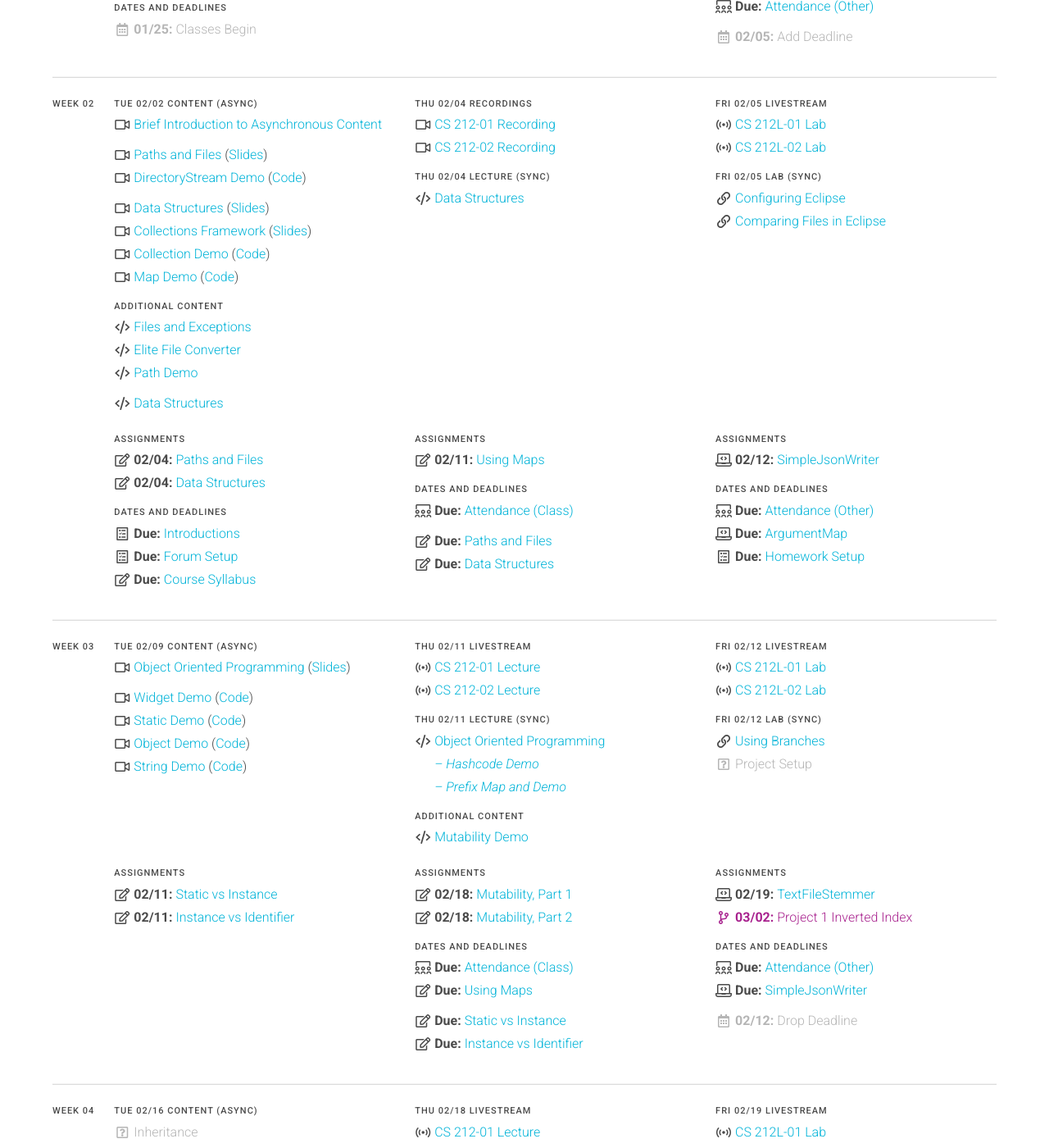
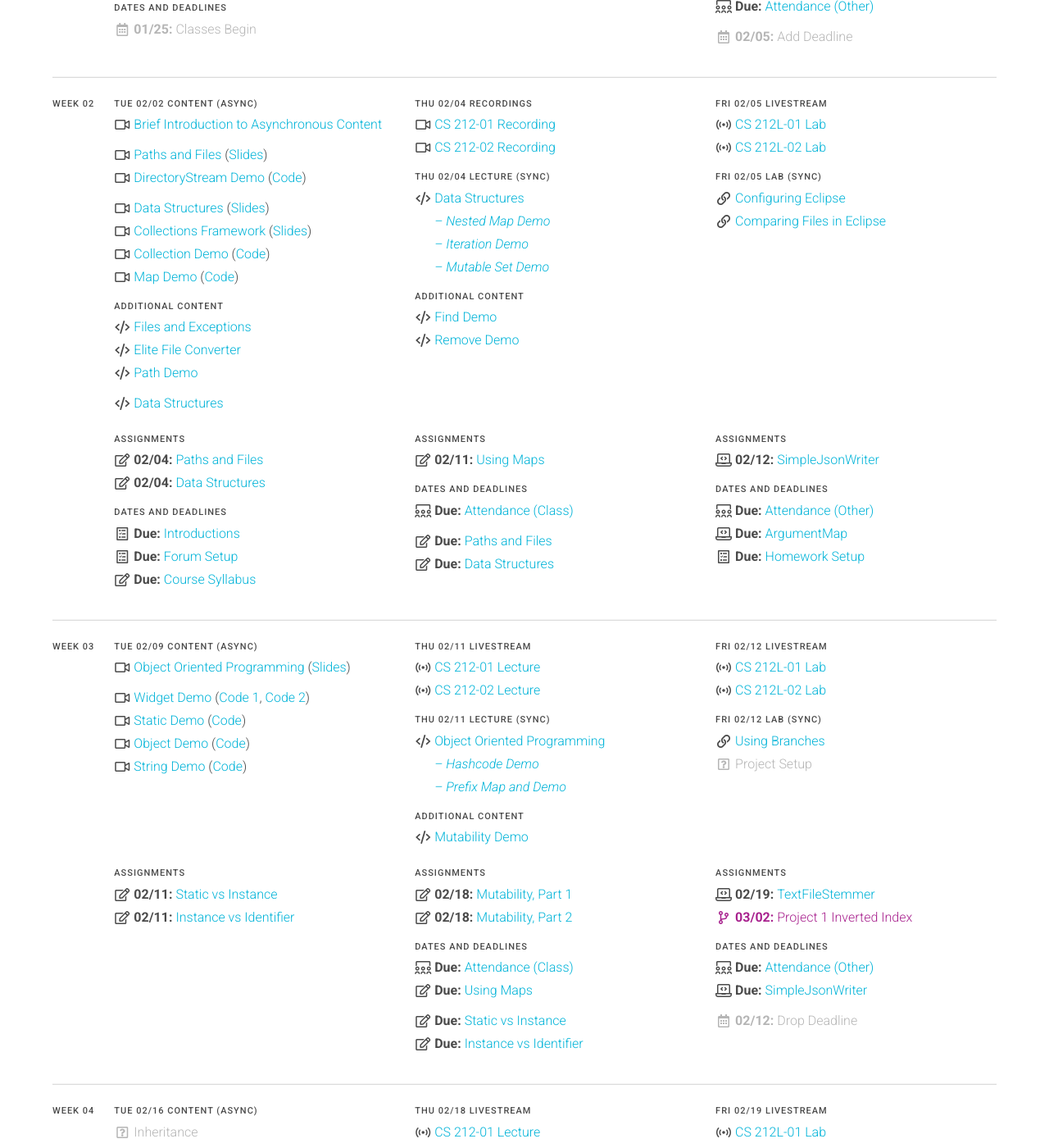
Before and after one commit to usf-cs212-spring2021/usf-cs212-spring2021.github.io, a Jekyll site: the page built from schedule.md, in a window 1280 px wide and 1400 px high, scrolled down 787 px. Shown: the whole window at 82% size. Built offline with Jekyll 4.4.1, drawn with Linux system fonts in a browser that asks for light colours.

Commit message:
Addings specifics.

```diff
--- a/_data/schedule.yml
+++ b/_data/schedule.yml
@@ -254,6 +254,32 @@ weeks:
                 icon: 'code'
                 link: 'https://github.com/usf-cs212-spring2021/lectures/tree/main/DataStructures'
 
+              - text: '– Nested Map Demo'
+                icon: 'nothing'
+                link: 'https://github.com/usf-cs212-spring2021/lectures/blob/main/DataStructures/src/main/java/NestedMapDemo.java'
+                type: 'em'
+
+              - text: '– Iteration Demo'
+                icon: 'nothing'
+                link: 'https://github.com/usf-cs212-spring2021/lectures/blob/main/DataStructures/src/main/java/IterationDemo.java'
+                type: 'em'
+
+              - text: '– Mutable Set Demo'
+                icon: 'nothing'
+                link: 'https://github.com/usf-cs212-spring2021/lectures/blob/main/DataStructures/src/main/java/MutableSetDemo.java'
+                type: 'em'
+
+          - label: 'Additional Content'
+            dates: ''
+            items:
+              - text: 'Find Demo'
+                icon: 'code'
+                link: 'https://github.com/usf-cs212-spring2021/lectures/blob/main/DataStructures/src/main/java/FindDemo.java'
+
+              - text: 'Remove Demo'
+                icon: 'code'
+                link: 'https://github.com/usf-cs212-spring2021/lectures/blob/main/DataStructures/src/main/java/RemoveDemo.java'
+
           - <<: *assignments
             items:
               - file: 'quizzes'
@@ -315,23 +341,23 @@ weeks:
               - text: 'Widget Demo'
                 icon: 'video'
                 link: 'https://usfca.zoom.us/rec/share/4O00R1qJ06dv3vJamZJeAoL9x-W5jczBUWkLC4vkEsLDsQ5-xQthNuJIMKhRbV41.AZ6aD1hr9P2ZJpkc?startTime=1598985941000'
-                more: '(<a href="">Code</a>)'
+                more: '(<a href="https://github.com/usf-cs212-spring2021/lectures/blob/main/ObjectOrientedProgramming/src/main/java/Widget.java">Code 1</a>, <a href="https://github.com/usf-cs212-spring2021/lectures/blob/main/ObjectOrientedProgramming/src/main/java/WidgetDemo.java">Code 2</a>)'
                 type: 'bump'
 
               - text: 'Static Demo'
                 icon: 'video'
                 link: 'https://usfca.zoom.us/rec/share/mXJTDPgo5cpw63TPx140bahKSxjyxu7jVhcnx3Y6Qc3pvEa0ETpY6jviASd_swiP.VLJxxt-O1qmuG76r?startTime=1598909165000'
-                more: '(<a href="">Code</a>)'
+                more: '(<a href="https://github.com/usf-cs212-spring2021/lectures/blob/main/ObjectOrientedProgramming/src/main/java/StaticDemo.java">Code</a>)'
 
               - text: 'Object Demo'
                 icon: 'video'
                 link: 'https://usfca.zoom.us/rec/share/aFXNuwMeL1saDeQyamNjHIapzvqnU3cu-qVGmYnjglXz9n2c6wpoBlvHlA4GxoTJ.TWxcEe6f3FkF6yep?startTime=1598910529000'
-                more: '(<a href="">Code</a>)'
+                more: '(<a href="https://github.com/usf-cs212-spring2021/lectures/blob/main/ObjectOrientedProgramming/src/main/java/ObjectDemo.java">Code</a>)'
 
               - text: 'String Demo'
                 icon: 'video'
                 link: 'https://usfca.zoom.us/rec/share/eAnO46Fj8uacYFxeVF1JQscPONRAPzSNGhEv_fS61zX_t3akzyKwv-1dbQ2mIOCU.ui1a0x9r39jdEH3M?startTime=1598912610000'
-                more: '(<a href="">Code</a>)'
+                more: '(<a href="https://github.com/usf-cs212-spring2021/lectures/blob/main/ObjectOrientedProgramming/src/main/java/StringDemo.java">Code</a>)'
 
           - <<: *assignments
             items:
```
